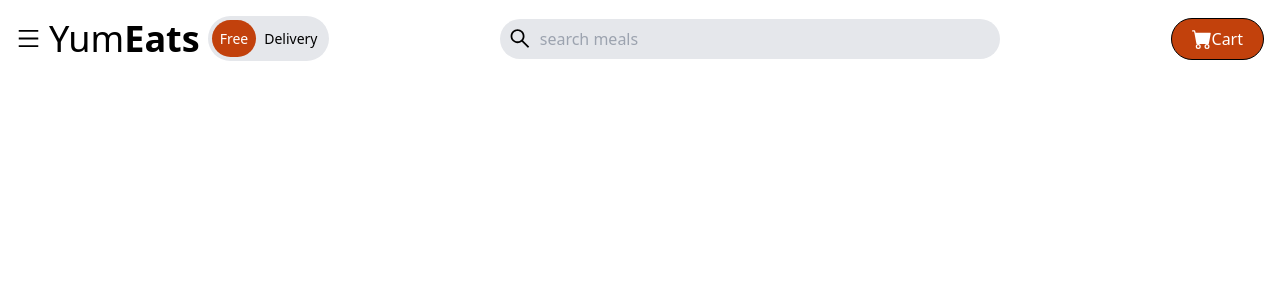
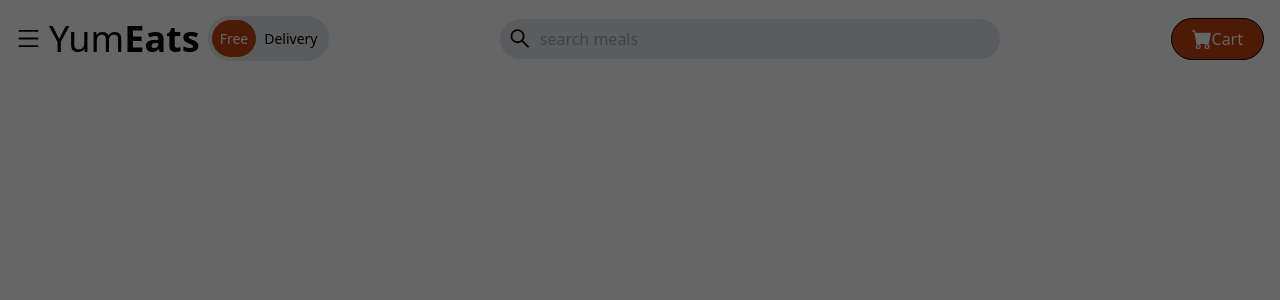
Before and after one commit to maci03/Pizza-Page, a React (Create React App) app: page / in a window 1280 px wide. Shown: the top 300 px of the page. Built offline with nearby package versions, Linux system fonts and the light colour scheme; the HTML template or start-up script is replaced by a standard one.

Commit message:
adding styles

```diff
--- a/src/Components/TopNav.js
+++ b/src/Components/TopNav.js
@@ -4,7 +4,7 @@
 
 const TopNav = () => {
 const [sideNav, setSideNav] = useState(false);
-
+console.log(sideNav)
   return (
     <div className="max-w-[1520px] mx-auto flex justify-between items-center p-4">
     <div className="flex items-center">
@@ -33,6 +33,9 @@
     <button className="bg-orange-700 text-white hidden md:flex items-center py-2 rounded-full">
       <BsFillCartFill size={20} /> Cart
     </button>
+    <div className="bg-black/60 fixed w-full h-screen z-10 top-0 left-0">
+
+    </div>
     </div>
   );
 };
```
